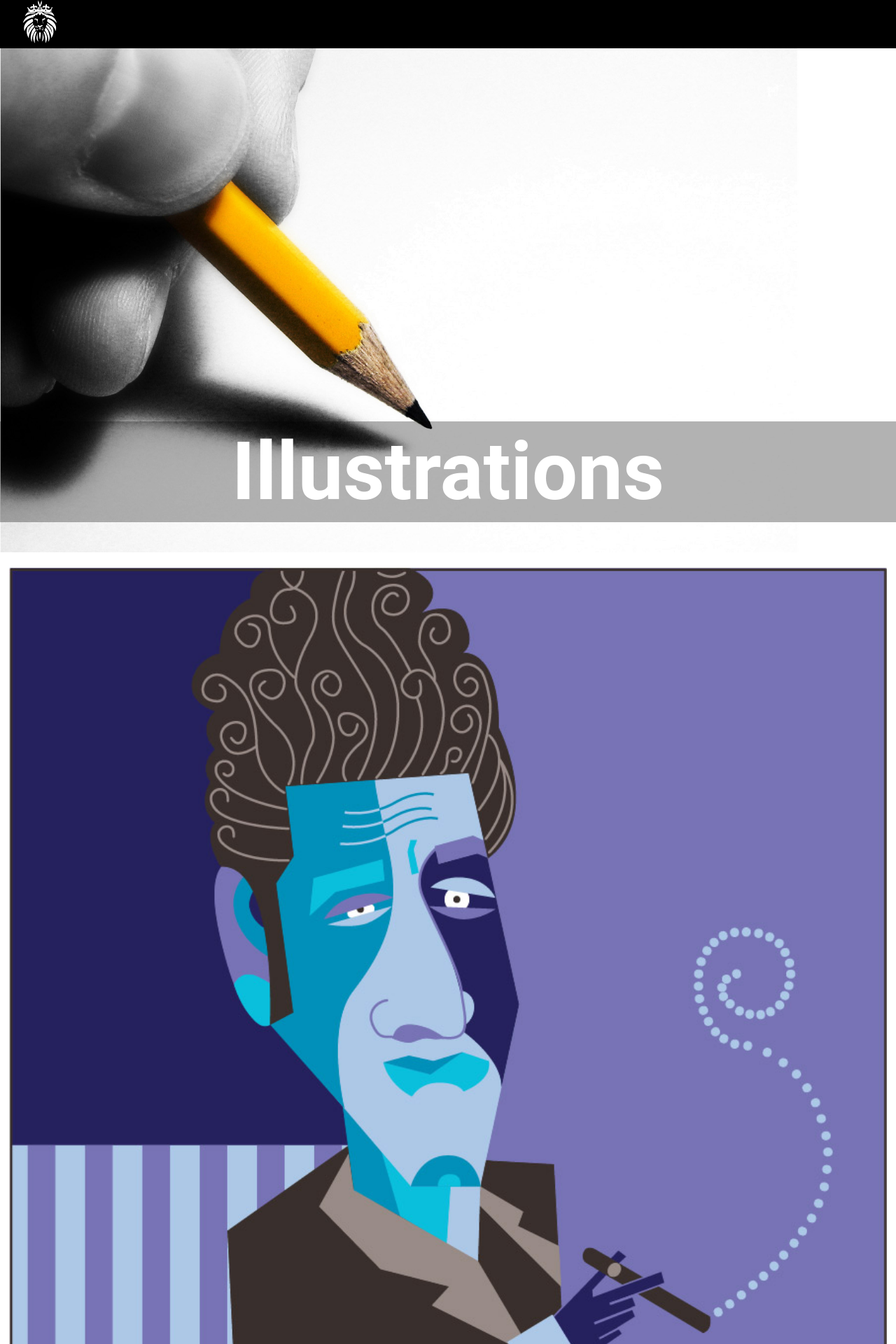
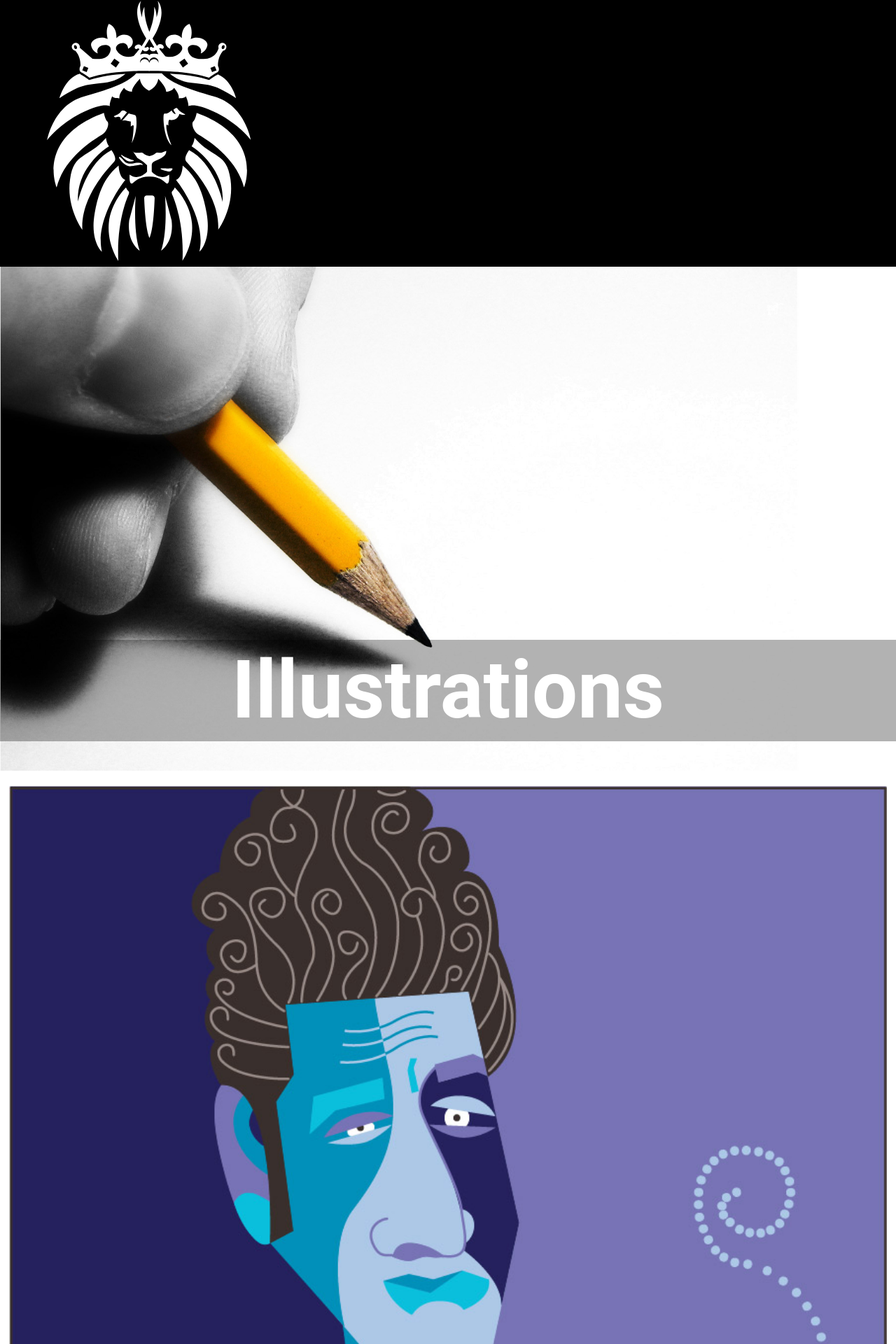
Before and after one commit to ahmedzein/portfolio, a Jekyll site: the page built from portfolio-page-five.html, in a window 1280 px wide. Shown: the top 1920 px of the page at 70% size. Built offline with Jekyll 4.4.1, drawn with Linux system fonts in a browser that asks for light colours; some web fonts are replaced; Markdown is read by kramdown in place of the engine named in the settings.

```diff
--- a/404.html
+++ b/404.html
@@ -12,7 +12,7 @@
     <link href="favicon.ico"  rel="shortcut icon">
 </head>
 
-<body class="">
+<body class="island-2">
 
   <div class="box">
 
--- a/_layouts/default.html
+++ b/_layouts/default.html
@@ -26,7 +26,7 @@
 
     <div class="gutter unit unit-xs-1-3 unit-s-1-3 unit-m-1-3 unit-l-1-3 unit-xl-1-3">
         <a href="{{site.baseurl}}/index.html" >
-            <img  class="logo" src="{{site.baseurl}}/images/{{page.image}}" alt="logo"></a>
+            <img  class="lion-logo" src="{{site.baseurl}}/images/{{page.image}}" alt="logo"></a>
         </div>
   </header>
 
--- a/css/mainfour.css
+++ b/css/mainfour.css
@@ -19,7 +19,6 @@
   overflow-x: hidden;
   margin: 0;
   padding: 0;
-/*background-image: url(../images/name.svg);*/
 }
 
 *, *::before, *::after {
```
